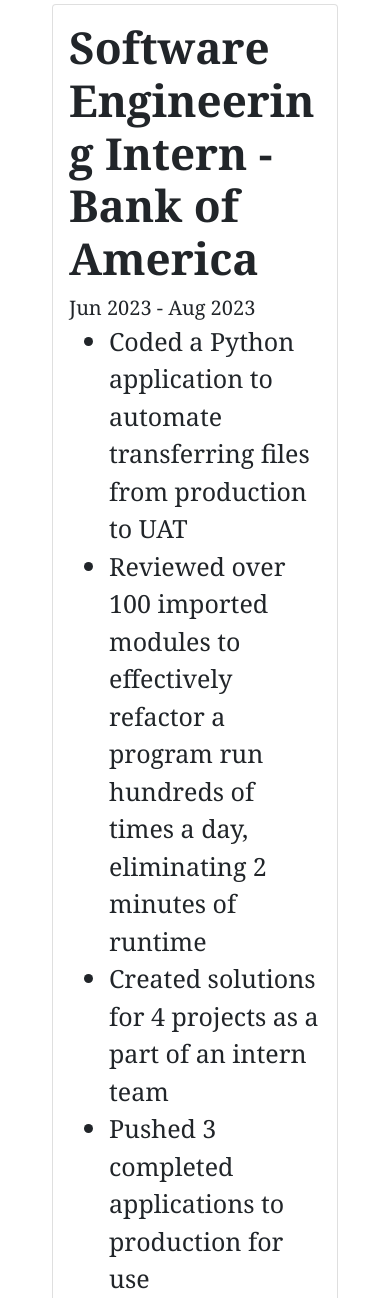
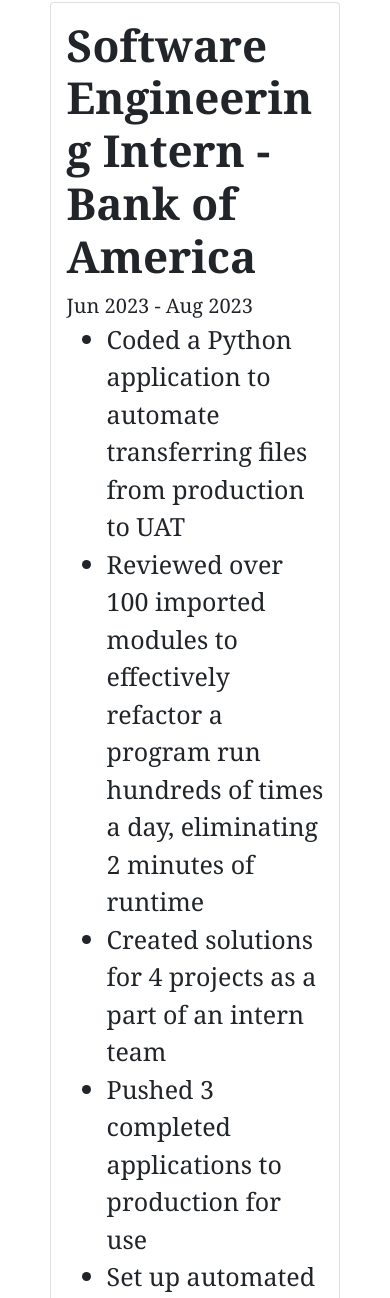
Before and after one commit to meganmcadams/Project-Portfolio, a Flask app: page /professional-experience.html in a window 390 px wide. Shown: the part 56-1354 px from the top of the page. Run offline with Flask 3, Linux system fonts and the light colour scheme; some libraries are stand-ins or nearby versions.

Commit message:
margins even smaller on mobile

```diff
--- a/static/css/styles.css
+++ b/static/css/styles.css
@@ -190,7 +190,7 @@
         height: 40px;
     }
     .margined-small {
-        margin: 0.25rem;
+        margin: 0.1rem;
     }
 }
 
```
